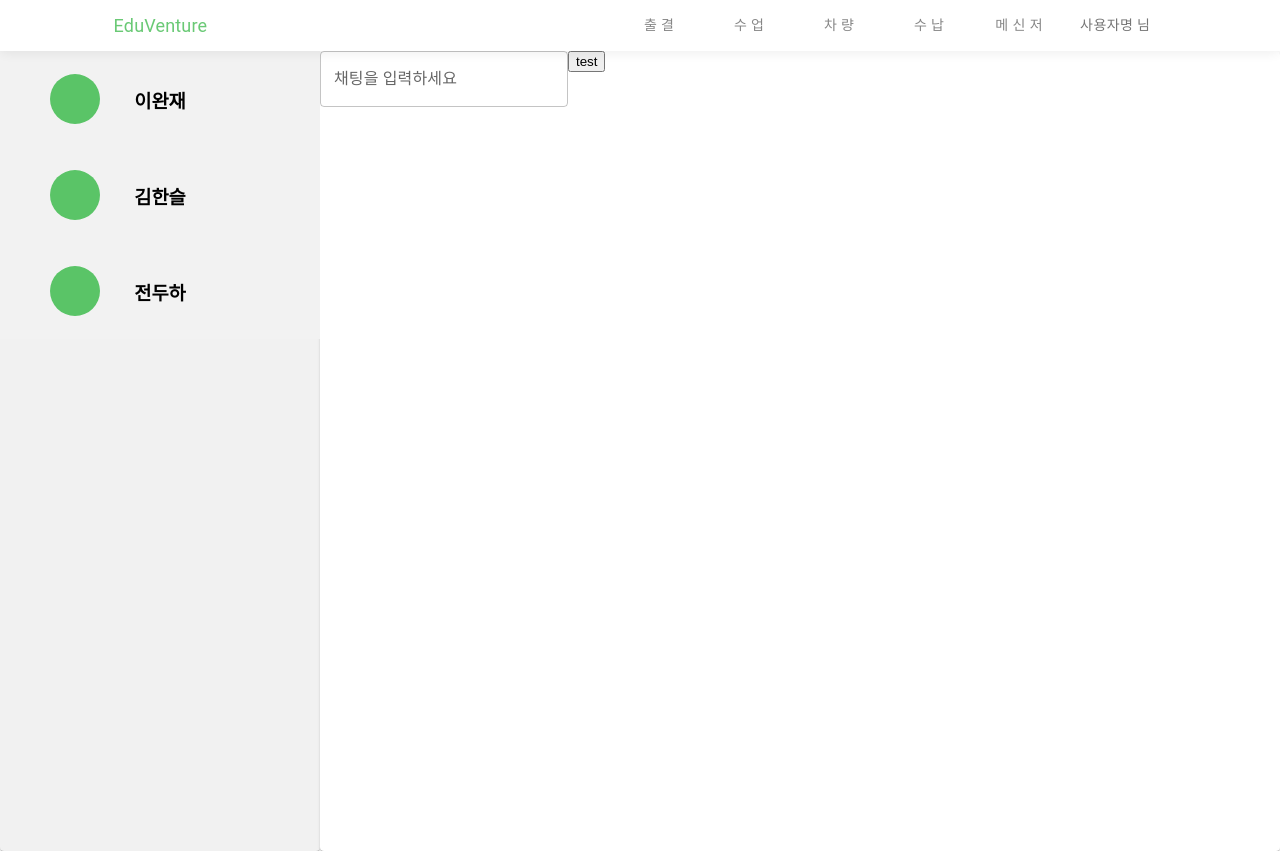
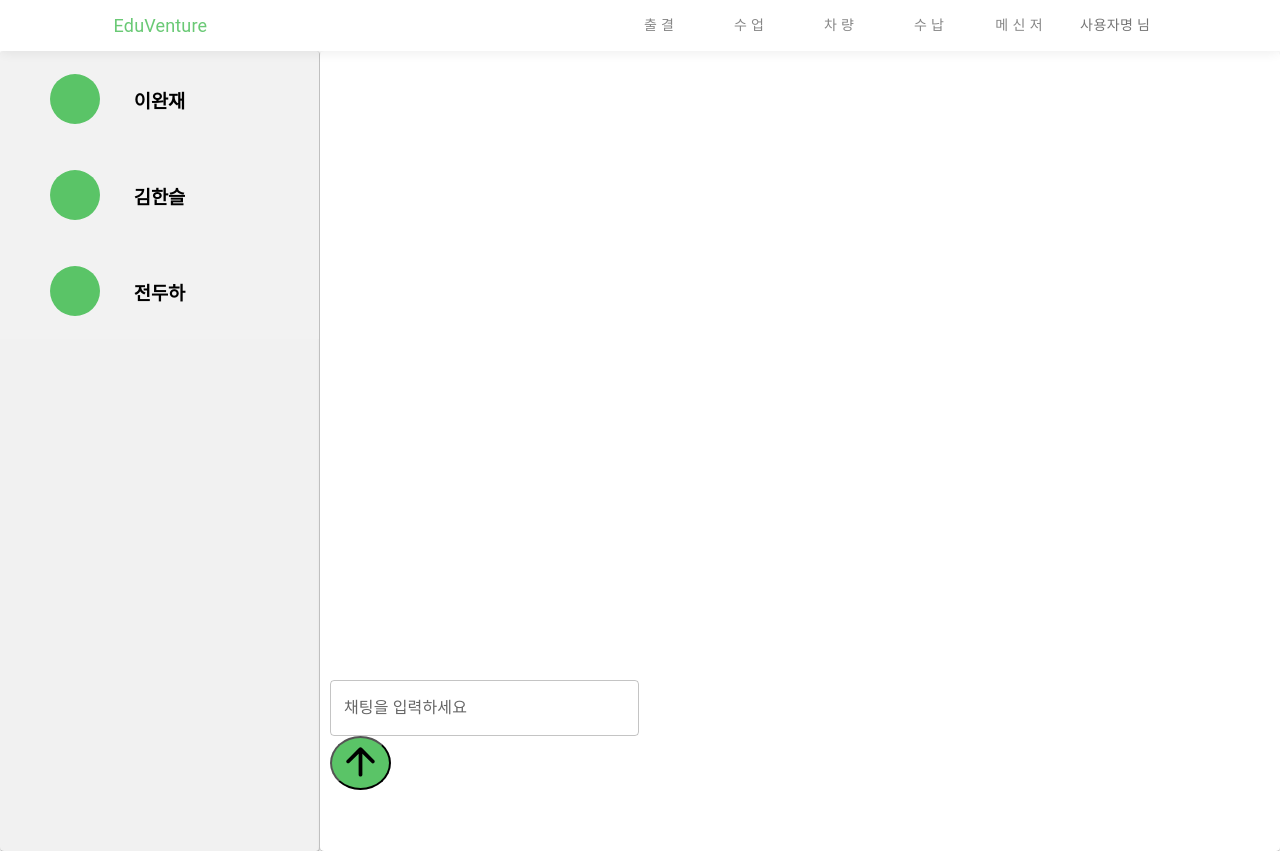
Before and after one commit to edu-venture/edu-front, a React (Create React App) app: page /messenger in a window 1280 px wide. Built offline with nearby package versions, Linux system fonts and the light colour scheme.

Commit message:
feat: 메신저 사용자 채팅창 구분 및 입력값 출력

```diff
--- a/src/components/Messenger/MessengerChat.js
+++ b/src/components/Messenger/MessengerChat.js
@@ -1,21 +1,56 @@
-import React from "react";
-// import ArrowUpwardRoundedIcon from "@mui/icons-material/ArrowUpwardRounded";
-import { Box, TextField } from "@mui/material/";
+import React, { useState, useEffect } from "react";
+import ArrowUpwardRoundedIcon from "@mui/icons-material/ArrowUpwardRounded";
+import { Box, TextField } from "@mui/material";
 
-const MessengerChat = () => {
+const inputContainer = {
+  display: "flex",
+  justifyContent: "space-between",
+  position: "fixed",
+  bottom: 0,
+  width: "100%",
+  backgroundColor: "white",
+  padding: "10px",
+};
+
+const MessengerChat = ({ selectedUser, chats }) => {
+  const [inputText, setInputText] = useState("");
+  const [messages, setMessages] = useState(chats);
+
+  useEffect(() => {
+    setMessages(chats);
+  }, [chats]);
+
+  const handleMessageSubmit = (e) => {
+    e.preventDefault();
+    setMessages([...messages, inputText]);
+    setInputText("");
+  };
+
   return (
-    <>
-      <Box display="flex">
-        <form>
+    <Box>
+      {messages.map((message, index) => (
+        <p key={index}>{message}</p>
+      ))}
+
+      <Box sx={inputContainer}>
+        <form onSubmit={handleMessageSubmit}>
           <TextField
             id="outlined-basic"
             label="채팅을 입력하세요"
             variant="outlined"
+            fullWidth
+            value={inputText}
+            onChange={(e) => setInputText(e.target.value)}
           />
-          <button>test</button>
+          <button
+            type="submit"
+            style={{ borderRadius: "50%", background: "#5AC467" }}
+          >
+            <ArrowUpwardRoundedIcon sx={{ fontSize: "45px" }} />
+          </button>
         </form>
       </Box>
-    </>
+    </Box>
   );
 };
 
--- a/src/pages/Messenger.js
+++ b/src/pages/Messenger.js
@@ -1,5 +1,5 @@
 import React, { useState, useEffect } from "react";
-import axios from "axios"; // Add this if you haven't already done so
+import axios from "axios";
 import { Box, Paper } from "@mui/material";
 import { useParams } from "react-router-dom";
 import MessengerUser from "../components/Messenger/MessengerUser";
@@ -12,8 +12,13 @@ const Messenger = () => {
 
   const { id } = useParams();
 
+  const changeUser = (id) => {
+    setSelectedUser(id);
+    setChats([]);
+  };
+
   useEffect(() => {
-    setSelectedUser(id);
+    changeUser(id);
     axios
       .get("/MessengerUserData.json")
       .then((response) => {
@@ -29,7 +34,10 @@ const Messenger = () => {
       axios
         .get(`/MessengerChatData.json?userId=${selectedUser}`)
         .then((response) => {
-          setChats(response.data.Chat);
+          setChats((prevChats) => ({
+            ...prevChats,
+            [selectedUser]: response.data.Chat,
+          }));
         })
         .catch((error) => {
           console.error("There was an error retrieving the chat data!", error);
@@ -40,6 +48,7 @@ const Messenger = () => {
   return (
     <Box
       sx={{
+        overflow: "hidden",
         display: "grid",
         gridTemplateColumns: "2.5fr 7.5fr",
         height: "100vh",
@@ -55,21 +64,26 @@ const Messenger = () => {
           justifyContent: "flex-start",
           alignItems: "center",
           background: "#F1F1F1",
+          overflowY: "auto",
+          borderRight: "1px solid #ccc",
         }}
       >
         {users.map((element, index) => (
           <MessengerUser
             key={index}
             isSelected={selectedUser === element.id}
-            onSelect={() => setSelectedUser(element.id)}
+            onSelect={() => changeUser(element.id)}
             user={element.name}
             id={element.id}
           />
         ))}
       </Paper>
 
-      <Paper sx={{ margin: 0 }}>
-        <MessengerChat selectedUser={selectedUser} chats={chats} />
+      <Paper sx={{ margin: 0, overflowY: "auto" }}>
+        <MessengerChat
+          selectedUser={selectedUser}
+          chats={chats[selectedUser] || []}
+        />
       </Paper>
     </Box>
   );
```
